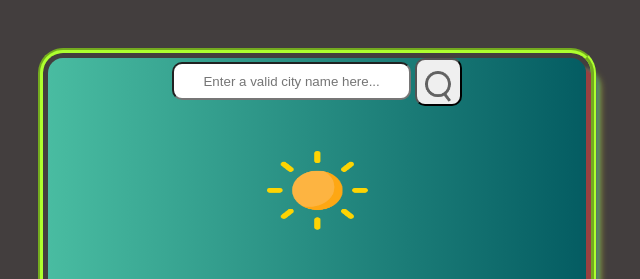
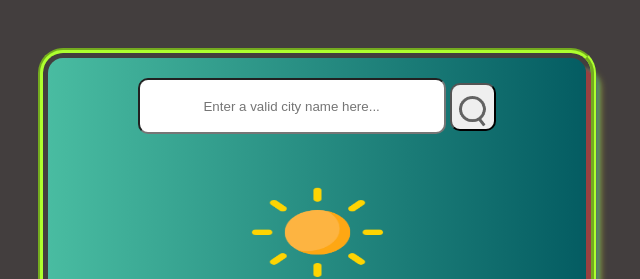
Before and after one commit to coffee4urhead/JavaScript-DOM-Manipulation, a plain HTML site: page Weather app/images/weatherFile.html in a window 1536 px wide. Shown: the top 279 px of the page, without its empty margins (451-1091 px from the left). Drawn offline with Linux system fonts and the light colour scheme.

Commit message:
Applying media queries

```diff
--- a/Weather app/images/weatherFileStyles.css
+++ b/Weather app/images/weatherFileStyles.css
@@ -122,3 +122,25 @@ div.wind-section {
 div.info-section-wrap {
     margin-top: 50px;
 }
+
+@media screen and (min-width: 1440px) {
+    div.info-section-wrap {
+        margin-top: 80px;
+    }
+
+    img.img-src {
+        display: block;
+        object-position: center;
+        width: 13vw;
+        height: 17vh;
+    }
+
+    div.search-section {
+        margin-top: 20px;
+    }
+
+    input#inp-text {
+        width: 300px;
+        height: 50px;
+    }
+}
```
